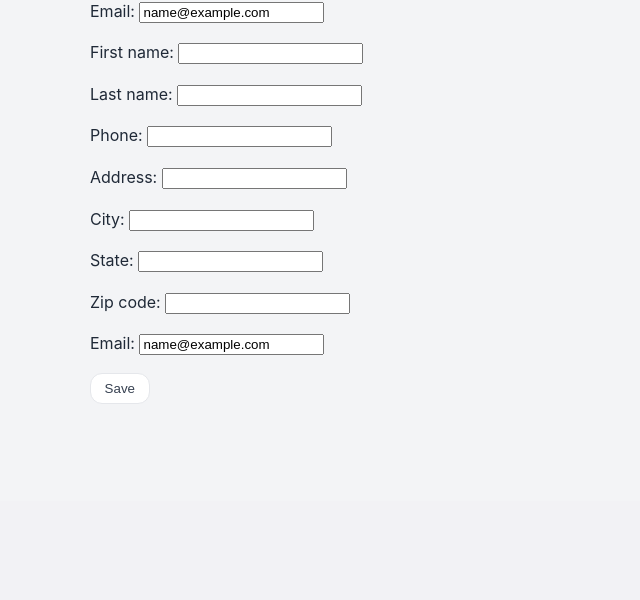
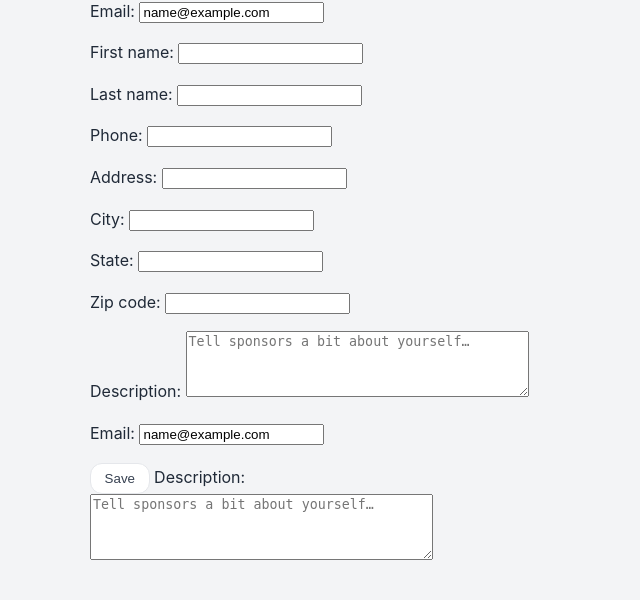
Before and after one commit to slothsage/F25-Team17, a Django app: page /profile/edit/ in a window 1280 px wide. Shown: the part 299-899 px from the top of the page, without its empty margins (0-640 px from the left). Before the commit the page ends 703 px from the top, so only its background shows below. Run offline with Django 5.2, Linux system fonts and the light colour scheme; the visitor is signed in with stand-in values (Sample User, id 1); data comes from the database, SQL or seed files in the repository.

Commit message:
Added Description for Driver
Added a description field for the driver.

```diff
--- a/accounts/forms.py
+++ b/accounts/forms.py
@@ -20,8 +20,14 @@ class ProfileForm(forms.ModelForm):
             "city",
             "state",
             "zip_code",
+            "description",
             # "profile_image"
         ]
+        widgets = {
+            "description": forms.Textarea(
+                attrs={"rows": 4, "placeholder": "Tell sponsors a bit about yourself…"}
+            ),
+        }
 
     def __init__(self, *args, **kwargs):
         self.user = kwargs.pop("user")
--- a/accounts/models.py
+++ b/accounts/models.py
@@ -13,6 +13,7 @@ class DriverProfile(models.Model):
     city = models.CharField(max_length=100, blank=True)
     state = models.CharField(max_length=2, blank=True)
     zip_code = models.CharField(max_length=11, blank=True)
+    description = models.TextField(blank=True)
 
     def __str__(self):
         return f"DriverProfile<{self.user.username}>"
--- a/templates/accounts/profile.html
+++ b/templates/accounts/profile.html
@@ -16,7 +16,9 @@
     {{ request.user.driver_profile.city }},
     {{ request.user.driver_profile.state }}
     {{ request.user.driver_profile.zip_code }}</p>
-
+{% if request.user.driver_profile.description %}
+  <p><strong>Description:</strong> {{ request.user.driver_profile.description }}</p>
+{% endif %}
 {% else %}
   <p>No driver profile found yet.</p>
 {% endif %}
--- a/templates/accounts/profile_edit.html
+++ b/templates/accounts/profile_edit.html
@@ -9,6 +9,9 @@
   <p>{{ form.email.label_tag }} {{ form.email }}</p>
   {{ form.as_p }}
   <button class="btn btn-sm btn-muted">Save</button>
+    {{ form.description.label_tag }}<br>
+  {{ form.description }}
+  {% if form.description.errors %}<div class="error">{{ form.description.errors }}</div>{% endif %}
 </form>
 
 {% endblock content %}
--- a/truckincentive/settings.py
+++ b/truckincentive/settings.py
@@ -85,7 +85,10 @@ TIME_ZONE = "UTC"
 USE_I18N = True
 USE_TZ = True
 
-STATIC_URL = "static/"
+STATIC_URL = '/static/'
+STATICFILES_DIRS = [
+    os.path.join(BASE_DIR, "static"),
+]
 # STATICFILES_DIRS = [BASE_DIR / "static"]
 DEFAULT_AUTO_FIELD = "django.db.models.BigAutoField"
 
```
Also changed, not shown: accounts/migrations/0008_driverprofile_description.py (added).
